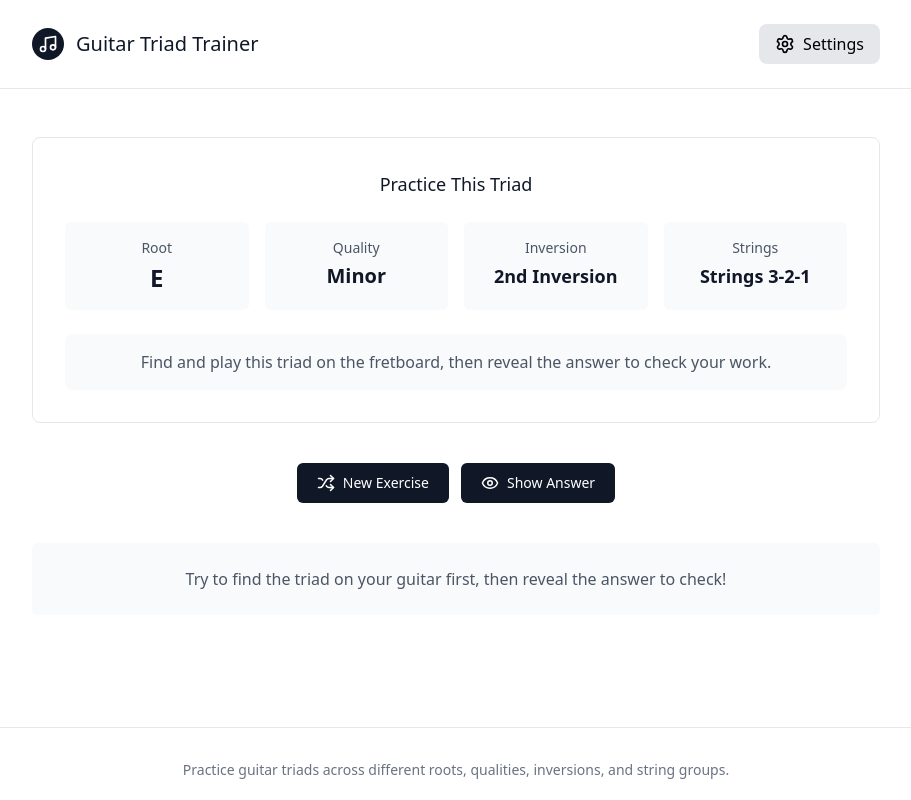
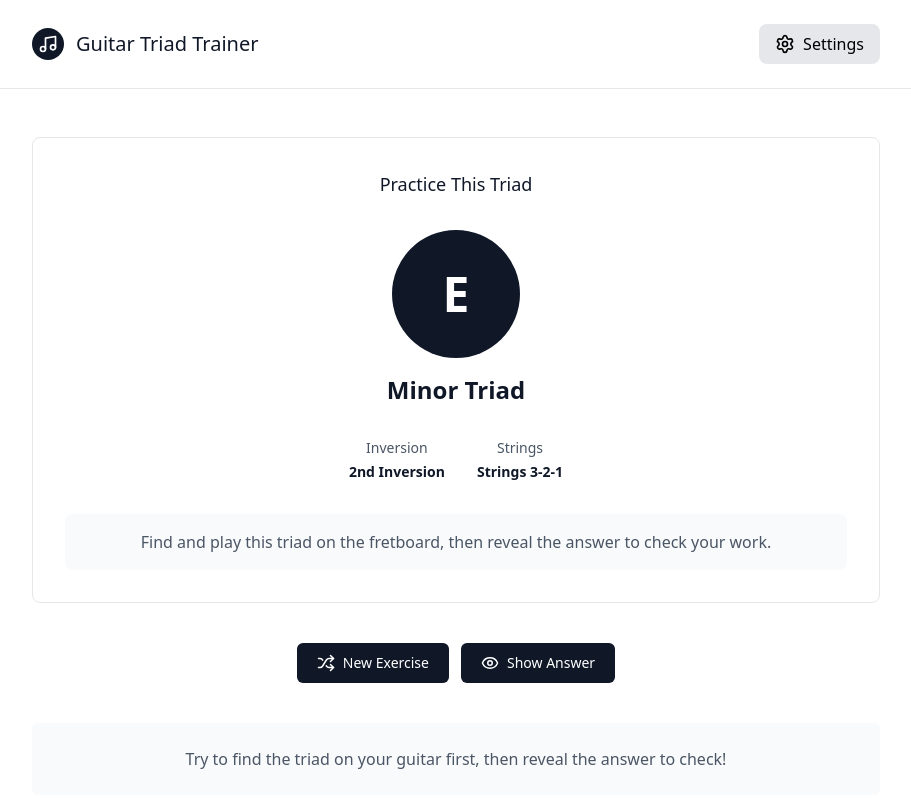
Before and after one commit to chenkasirer/triads, a React (Vite) app: page / in a window 1280 px wide. Shown: the top 800 px of the page, without its empty margins (184-1095 px from the left). Built offline with nearby package versions, Linux system fonts and the light colour scheme.

Commit message:
new layout

```diff
--- a/src/components/ExerciseDisplay.tsx
+++ b/src/components/ExerciseDisplay.tsx
@@ -27,42 +27,41 @@ const ExerciseDisplay: React.FC<ExerciseDisplayProps> = ({ exercise, showAnswer
   return (
     <div className="bg-white dark:bg-gray-800 rounded-lg p-8 border border-gray-200 dark:border-gray-700">
       <div className="text-center">
-        <h2 className="text-lg font-medium text-gray-900 dark:text-white mb-6">
+        <h2 className="text-lg font-medium text-gray-900 dark:text-white mb-8">
           Practice This Triad
         </h2>
 
-        <div className="grid grid-cols-2 md:grid-cols-4 gap-4 text-base">
-          <div className="bg-gray-50 dark:bg-gray-700/50 p-4 rounded-md">
-            <div className="text-gray-600 dark:text-gray-400 text-sm font-medium mb-1">Root</div>
-            <div className="text-2xl font-semibold text-gray-900 dark:text-white">
+        {/* Central Root Note */}
+        <div className="mb-8">
+          <div className="inline-flex items-center justify-center w-32 h-32 rounded-full bg-gray-900 dark:bg-white mb-4">
+            <span className="text-5xl font-bold text-white dark:text-gray-900">
               {exercise.root}
-            </div>
+            </span>
           </div>
+          <div className="text-2xl font-semibold text-gray-900 dark:text-white">
+            {formatQuality(exercise.quality)} Triad
+          </div>
+        </div>
 
-          <div className="bg-gray-50 dark:bg-gray-700/50 p-4 rounded-md">
-            <div className="text-gray-600 dark:text-gray-400 text-sm font-medium mb-1">Quality</div>
-            <div className="text-xl font-semibold text-gray-900 dark:text-white">
-              {formatQuality(exercise.quality)}
-            </div>
-          </div>
-
-          <div className="bg-gray-50 dark:bg-gray-700/50 p-4 rounded-md">
-            <div className="text-gray-600 dark:text-gray-400 text-sm font-medium mb-1">Inversion</div>
-            <div className="text-lg font-semibold text-gray-900 dark:text-white">
+        {/* Secondary Details */}
+        <div className="flex justify-center gap-8 text-sm text-gray-600 dark:text-gray-400">
+          <div className="text-center">
+            <div className="font-medium mb-1">Inversion</div>
+            <div className="text-gray-900 dark:text-gray-300 font-semibold">
               {formatInversion(exercise.inversion)}
             </div>
           </div>
 
-          <div className="bg-gray-50 dark:bg-gray-700/50 p-4 rounded-md">
-            <div className="text-gray-600 dark:text-gray-400 text-sm font-medium mb-1">Strings</div>
-            <div className="text-lg font-semibold text-gray-900 dark:text-white">
+          <div className="text-center">
+            <div className="font-medium mb-1">Strings</div>
+            <div className="text-gray-900 dark:text-gray-300 font-semibold">
               {formatStringGroup(exercise.stringGroup)}
             </div>
           </div>
         </div>
 
         {!showAnswer && (
-          <div className="mt-6 p-4 bg-gray-50 dark:bg-gray-700 rounded-lg">
+          <div className="mt-8 p-4 bg-gray-50 dark:bg-gray-700 rounded-lg">
             <p className="text-gray-600 dark:text-gray-300">
               Find and play this triad on the fretboard, then reveal the answer to check your work.
             </p>
```
